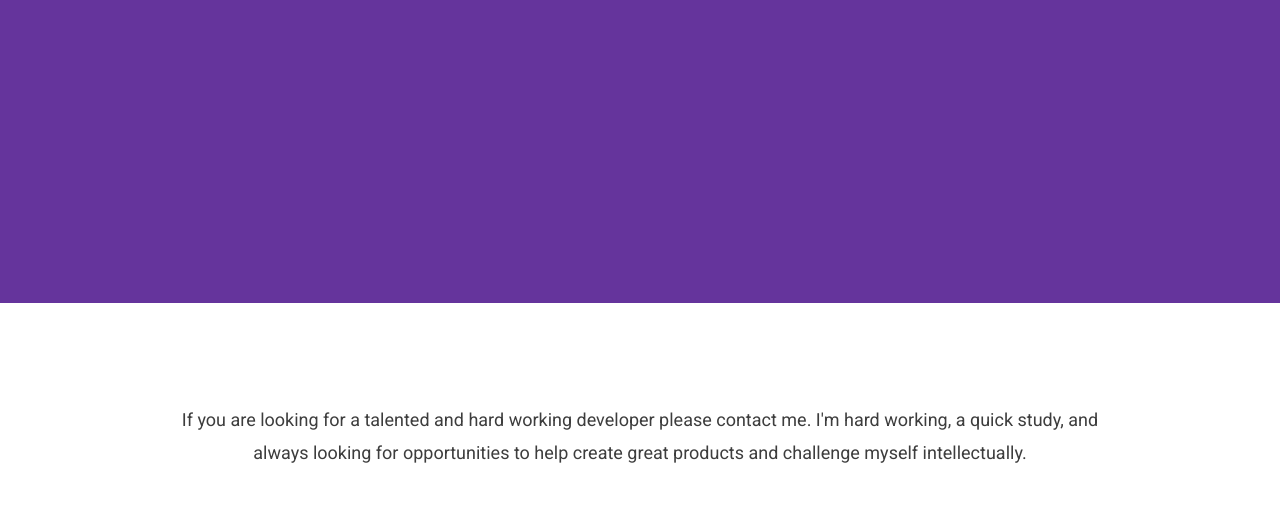
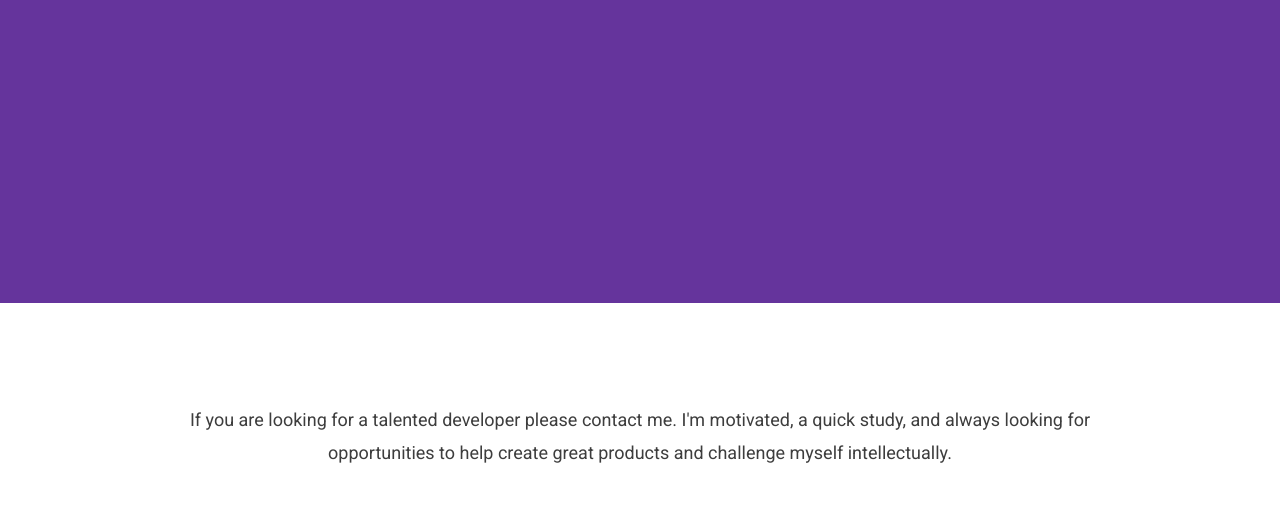
Before and after one commit to EthanCharlesFlood/EthanCharlesFlood.github.io, a plain HTML site: page index.html in a window 1280 px wide. Shown: the part 447-952 px from the top of the page. Drawn offline with nearby package versions, Linux system fonts and the light colour scheme.

Commit message:
fix typos and bad wordings

```diff
--- a/index.html
+++ b/index.html
@@ -53,8 +53,8 @@
 <section id="descripton" class="section descripton">
   <div class="container">
     <div class="col-md-10 col-md-offset-1 text-center">
-      <p>If you are looking for a talented and hard working developer please contact me.
-      I'm hard working, a quick study, and always looking for opportunities to help
+      <p>If you are looking for a talented developer please contact me.
+      I'm motivated, a quick study, and always looking for opportunities to help
       create great products and challenge myself intellectually.</p>
     </div>
   </div>
```
Also changed, not shown: about.html (+1 -1 lines).
